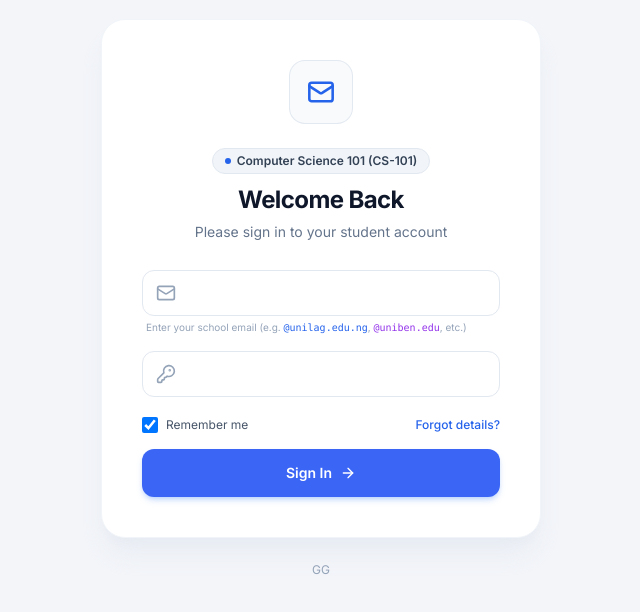
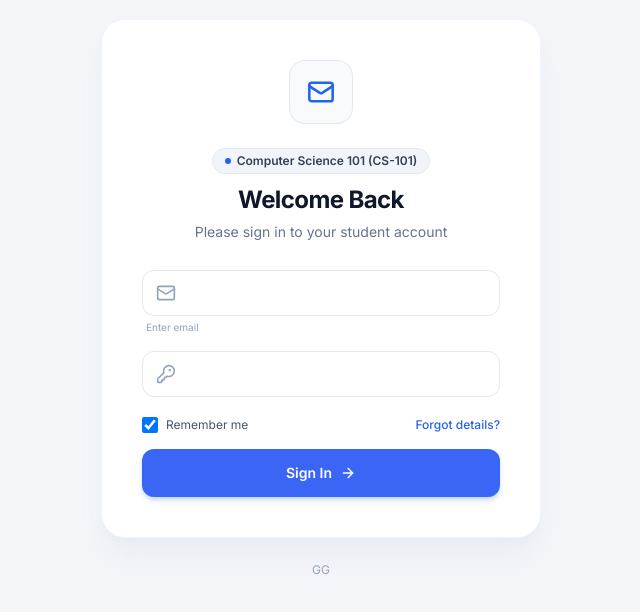
Before and after one commit to devgreyman/schmaipro, a React (Vite) app: page / in a window 1280 px wide. Shown: the part 102-714 px from the top of the page, without its empty margins (319-959 px from the left). Built offline with nearby package versions, Linux system fonts and the light colour scheme; no server answers.

Commit message:
Update StudentLogin.jsx

```diff
--- a/src/components/student/StudentLogin.jsx
+++ b/src/components/student/StudentLogin.jsx
@@ -160,7 +160,7 @@ export default function StudentLogin() {
               </span>
             ) : (
               <span className="text-[10px] text-slate-400 ml-1 mt-1 block">
-                Enter your school email (e.g. <span className="font-mono text-blue-600">@unilag.edu.ng</span>, <span className="font-mono text-purple-600">@uniben.edu</span>, etc.)
+                Enter  email
               </span>
             )}
           </div>
```
